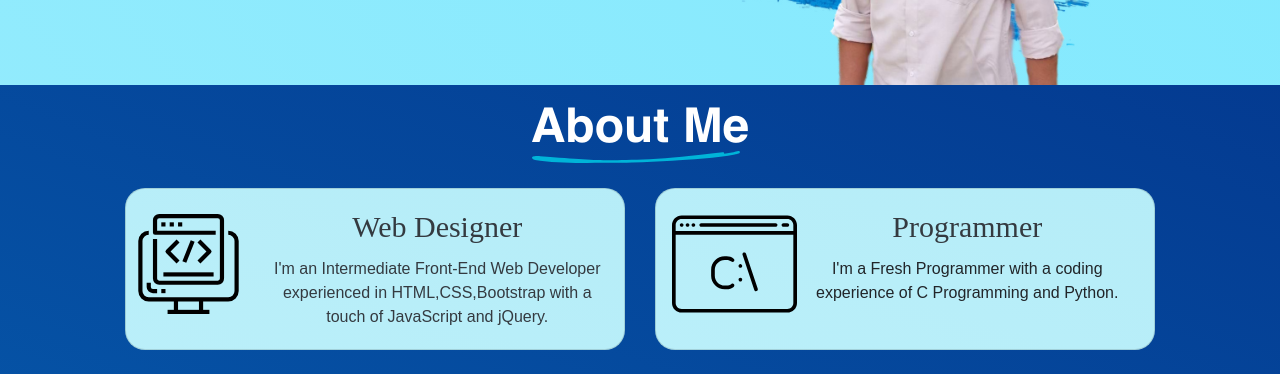
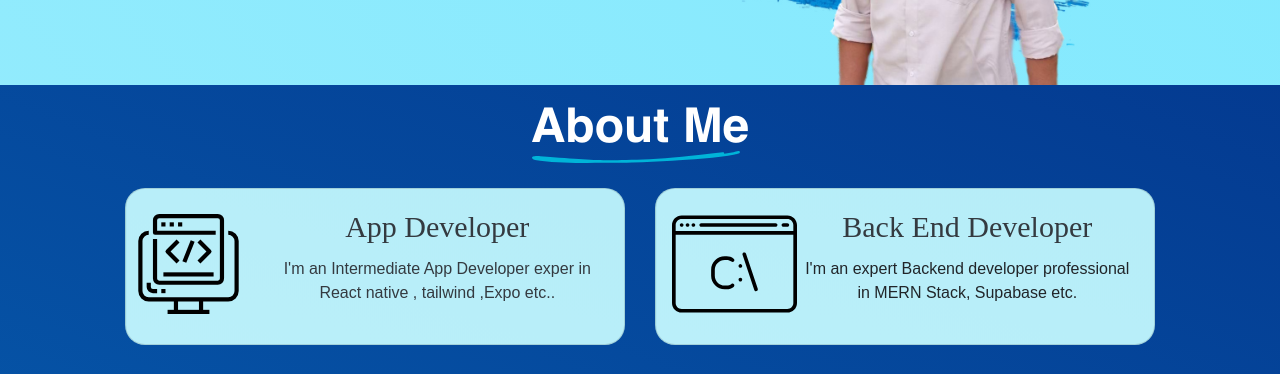
Before and after one commit to prodevben/web, a plain HTML site: page index.html in a window 1280 px wide. Shown: the part 426-800 px from the top of the page. Drawn offline with nearby package versions, Linux system fonts and the light colour scheme; a web font is replaced by a local one.

Commit message:
Edited the skills of about

```diff
--- a/index.html
+++ b/index.html
@@ -79,8 +79,10 @@
                   </div>
                   <div class="col-md-9">
                     <div class="card-body">
-                      <h5 class="card-title text-dark" style=" font-family: texture1; font-size: 30px;">Web Designer</h5>
-                      <p class="card-text text-dark" style="font-family: sans-serif; font-size: 1rem;">I'm an Intermediate Front-End Web Developer experienced in HTML,CSS,Bootstrap with a touch of JavaScript and jQuery.</p>
+                      <h5 class="card-title text-dark" style=" font-family: texture1; font-size: 30px;">
+                        App Developer
+                      </h5>
+                      <p class="card-text text-dark" style="font-family: sans-serif; font-size: 1rem;">I'm an Intermediate App Developer exper in React native , tailwind ,Expo etc..</p>
                     </div>
                   </div>
                 </div>
@@ -94,8 +96,8 @@
                   </div>
                   <div class="col-md-9">
                     <div class="card-body">
-                      <h5 class="card-title text-dark" style=" font-family: texture1; font-size: 30px;">Programmer</h5>
-                      <p class="card-text" style="font-family: sans-serif; font-size: 1rem;">I'm a Fresh Programmer with a coding experience of C Programming and Python.<span class="text-success"></span></p>
+                      <h5 class="card-title text-dark" style=" font-family: texture1; font-size: 30px;">Back End Developer</h5>
+                      <p class="card-text" style="font-family: sans-serif; font-size: 1rem;">I'm an expert Backend developer professional in MERN Stack, Supabase etc.<span class="text-success"></span></p>
                     </div>
                   </div>
                 </div>
```
